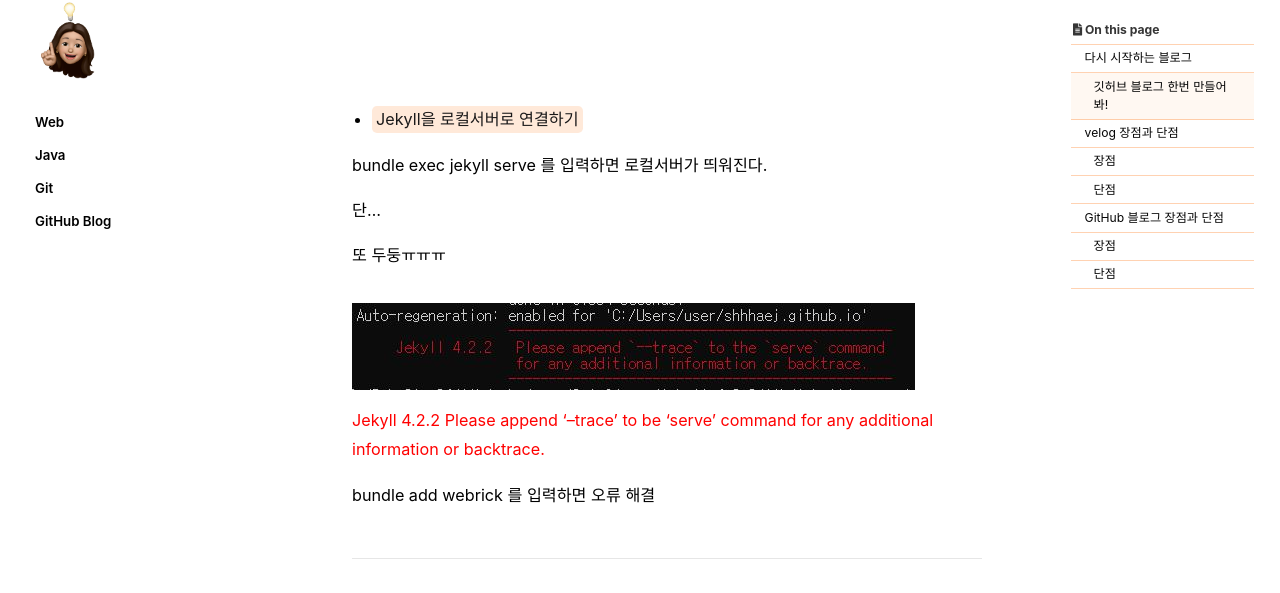
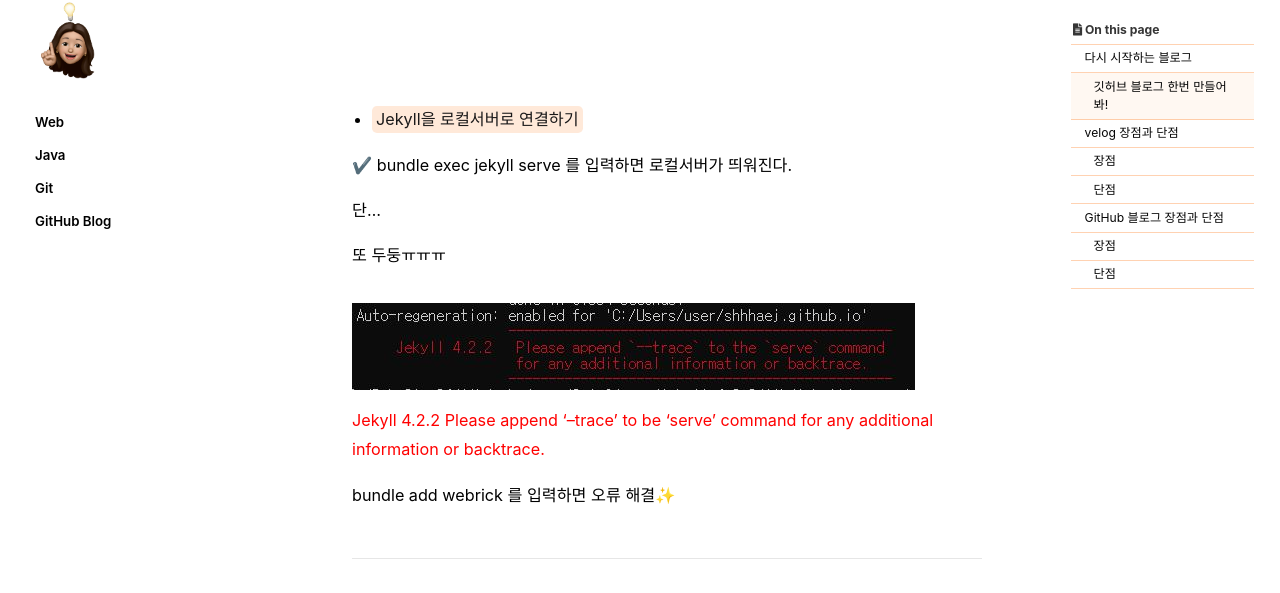
Before and after one commit to shhhaej/shhhaej.github.io, a Jekyll site: the page built from _posts/2021-09-05-github-blog-1.md, in a window 1280 px wide and 900 px high, scrolled down 5404 px. Shown: the part 105-698 px from the top of the window. Built offline with Jekyll 4.4.1, drawn with Linux system fonts in a browser that asks for light colours; cached includes are drawn as plain includes; some web fonts are replaced; comment, search, counter and statistics services are not loaded; some of the changed text lies outside the part shown.

Commit message:
recommit.

```diff
--- a/_posts/2021-09-05-github-blog-1.md
+++ b/_posts/2021-09-05-github-blog-1.md
@@ -154,7 +154,7 @@ Conflict: C:/GitHub/shhhaej.github.io exists and is not empty.<br>
 
 당황하지 말고
 
-jekyll new ./ --force 를 당당하게 입력한다.
+✔️ jekyll new ./ --force 를 당당하게 입력한다.
 
 ![force-solution](../assets/images/posts_img/github-blog/force-solution.JPG)
 
@@ -178,7 +178,7 @@ bundle install
 
 - <mark>Jekyll을 로컬서버로 연결하기</mark>
 
-bundle exec jekyll serve  를 입력하면 로컬서버가 띄워진다.
+✔️ bundle exec jekyll serve  를 입력하면 로컬서버가 띄워진다.
 
 단...
 
@@ -189,7 +189,7 @@ bundle exec jekyll serve  를 입력하면 로컬서버가 띄워진다.
 Jekyll 4.2.2  Please append '--trace' to be 'serve' command for any additional information or backtrace.
 <span>
 
-bundle add webrick 를 입력하면 오류 해결
+bundle add webrick 를 입력하면 오류 해결✨
 
 
 
```
